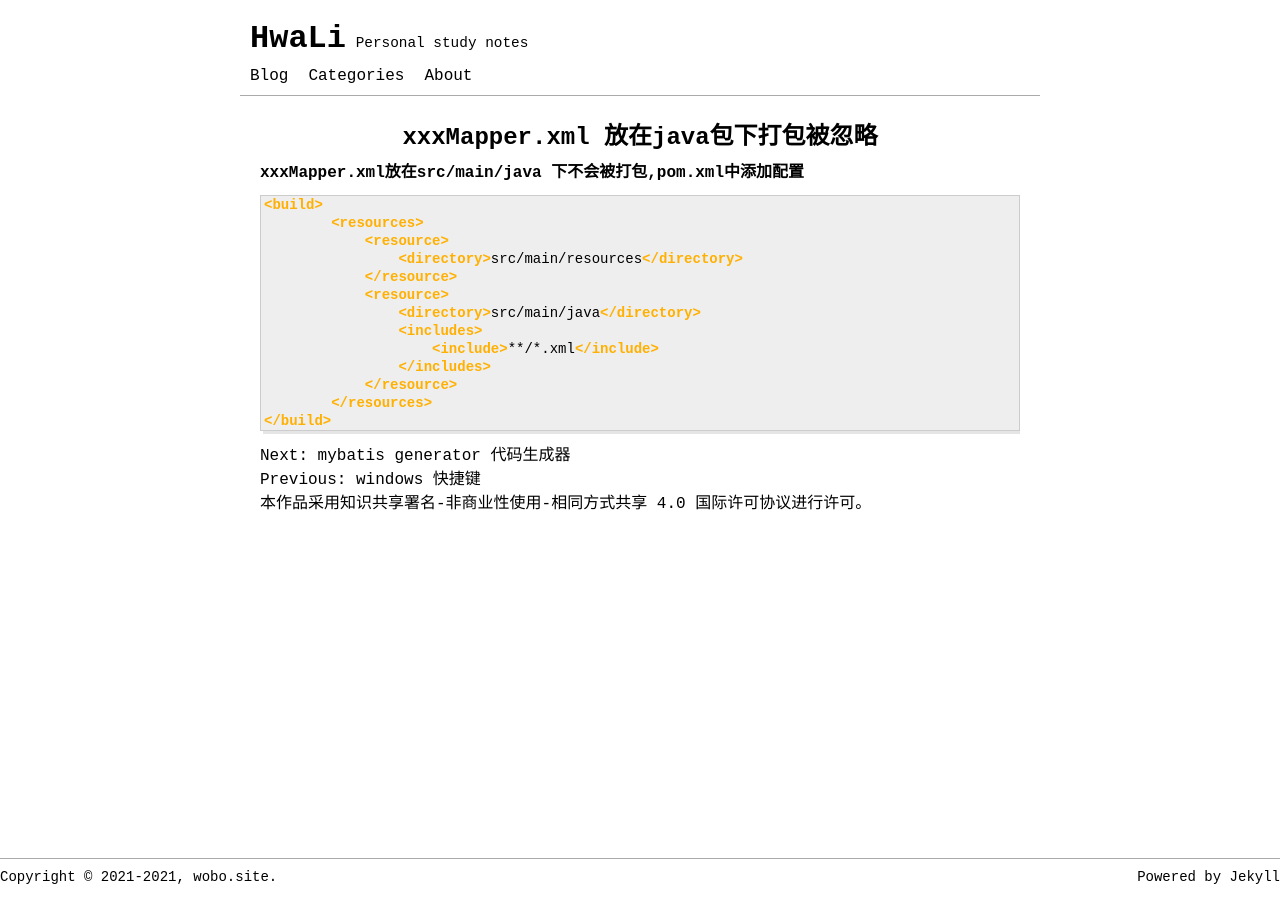
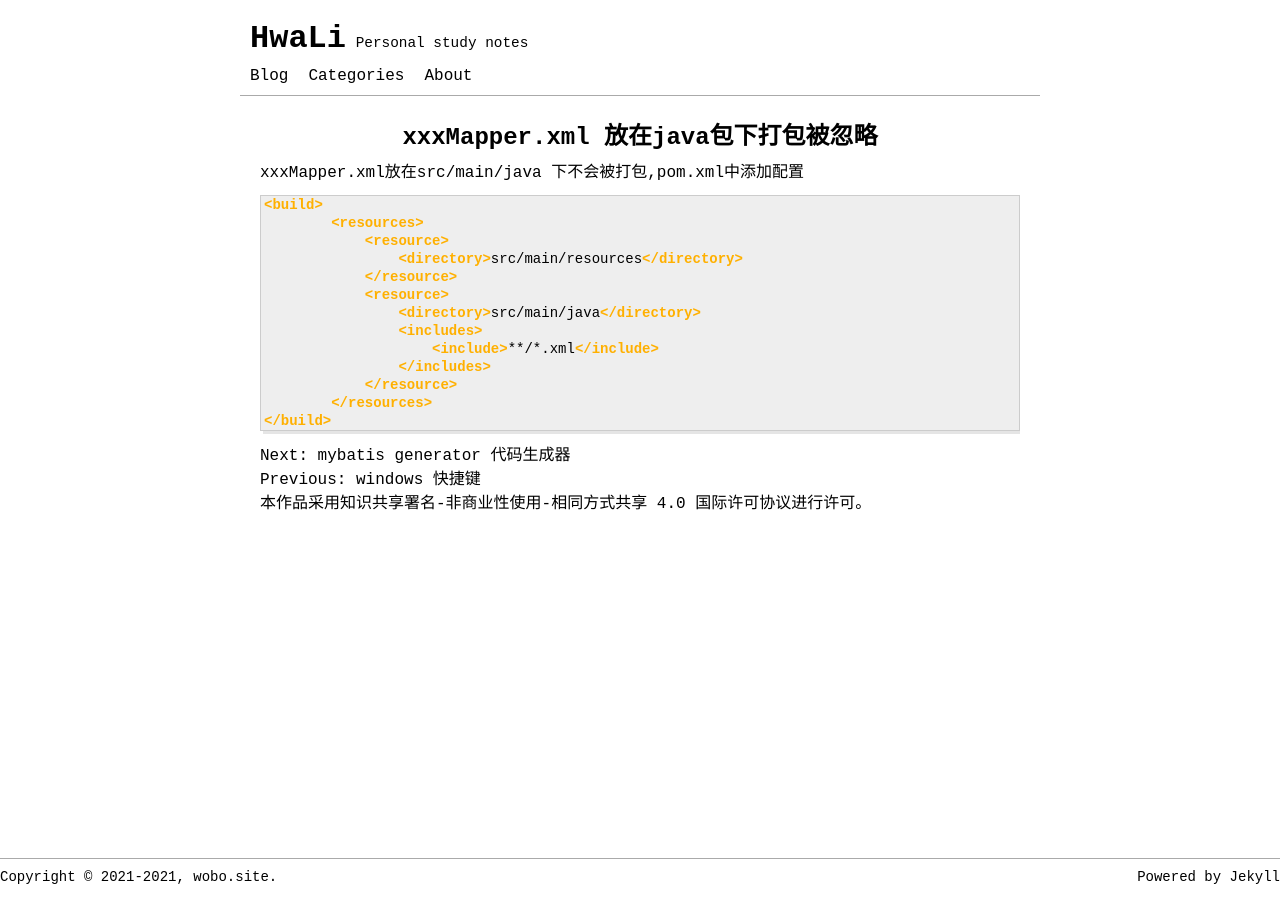
Before and after one commit to hualiy/hualiy.github.io, a Jekyll site: the page built from _posts/Project/2021-05-06-xxxMapper.xml-package-setup.md, in a window 1280 px wide. Built offline with Jekyll 4.4.1, drawn with Linux system fonts in a browser that asks for light colours; comment, search, counter and statistics services are not loaded.

````diff
--- a/_posts/Project/2021-05-06-xxxMapper.xml-package-setup.md
+++ b/_posts/Project/2021-05-06-xxxMapper.xml-package-setup.md
@@ -9,7 +9,7 @@ excerpt: project configuration
 
 
 
-**xxxMapper.xml放在src/main/java 下不会被打包,pom.xml中添加配置**
+xxxMapper.xml放在src/main/java 下不会被打包,pom.xml中添加配置
 
 ```xml
 <build>
````
